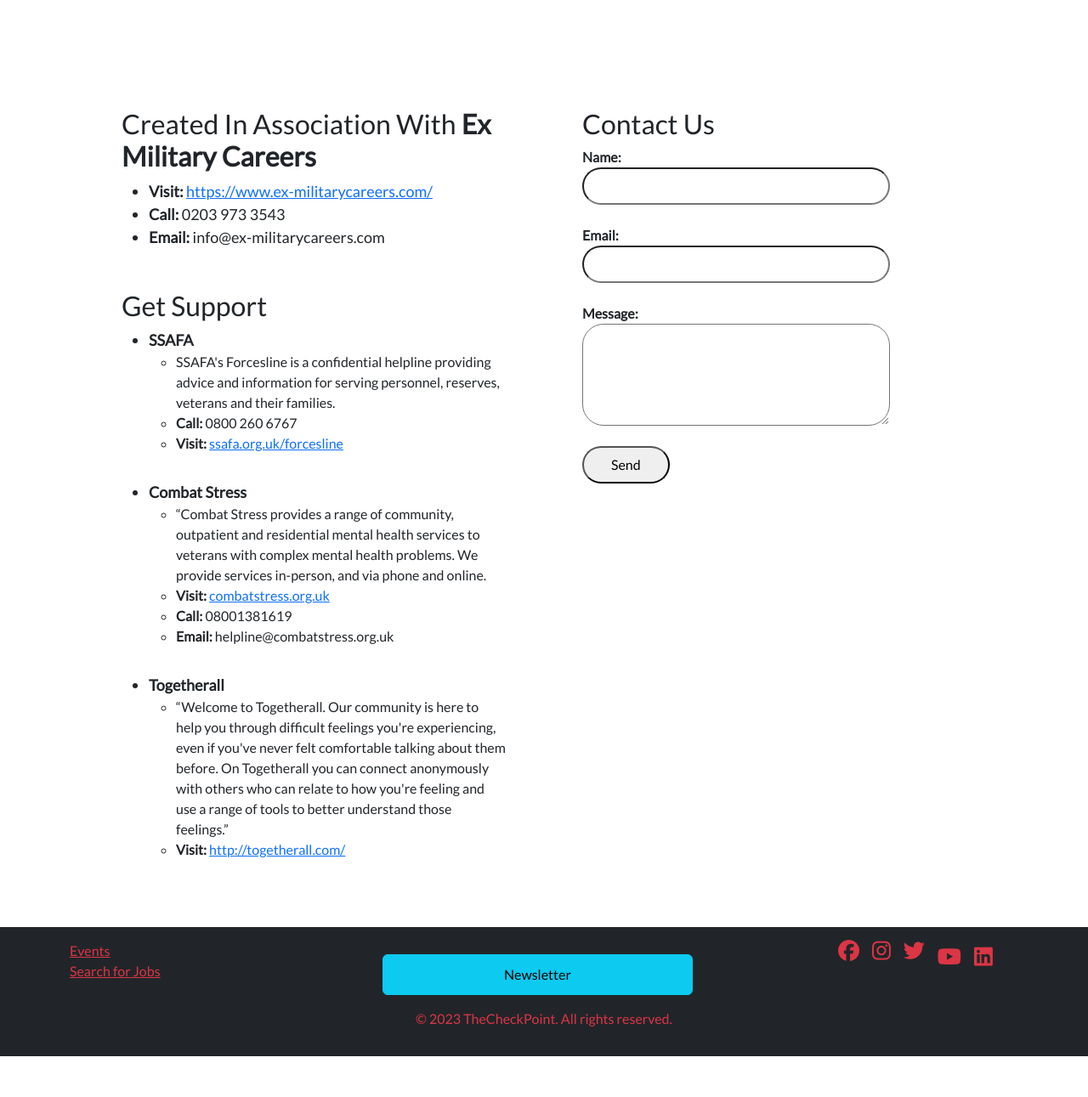
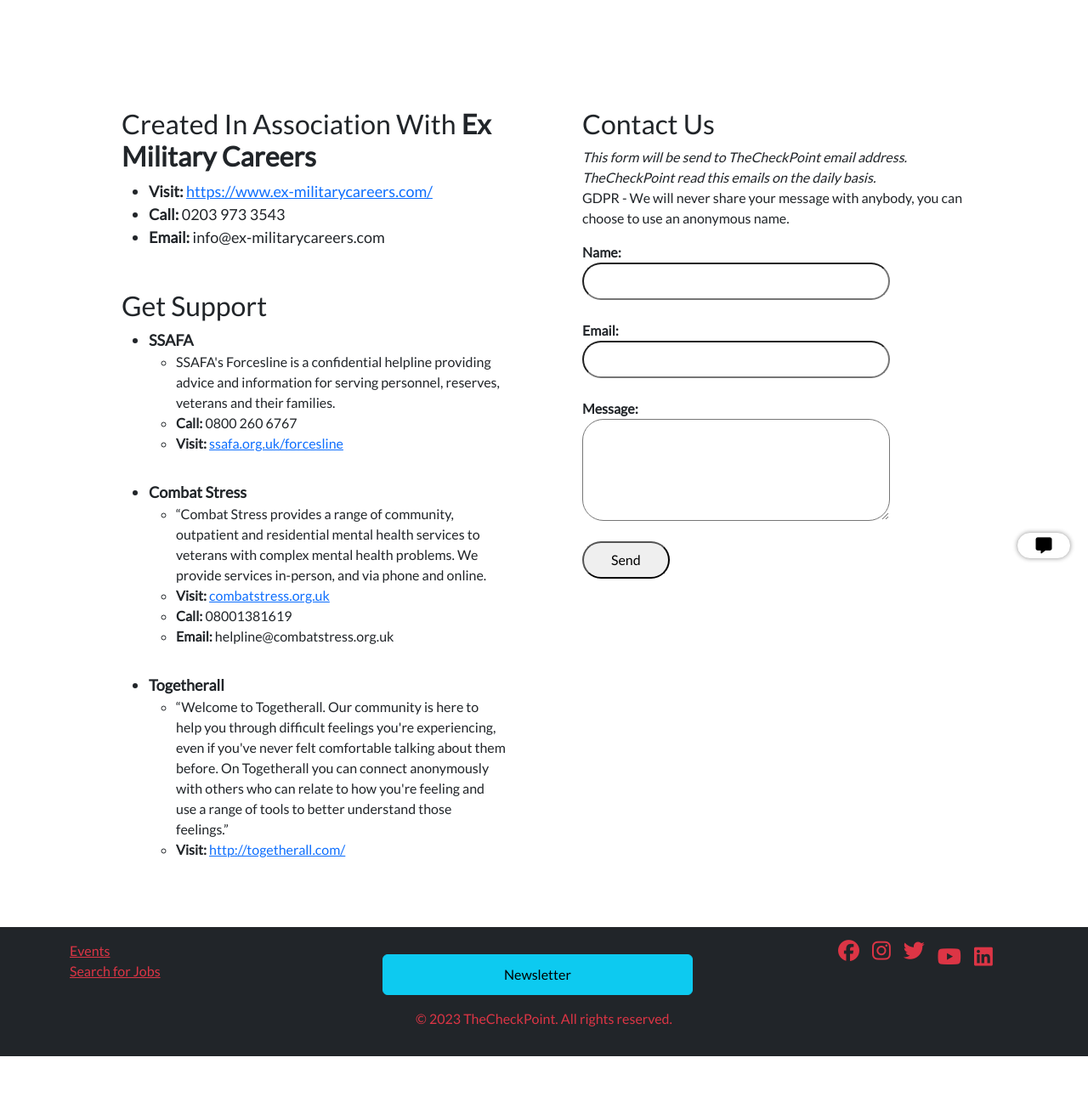
Before and after one commit to llewellynksj/CheckpointSite, a Django app: page /contact/ in a window 1280 px wide. Shown: the part 122-1413 px from the top of the page at 85% size. Run offline with Django 3.2, Linux system fonts and the light colour scheme; some libraries are stand-ins or nearby versions.

Commit message:
add a pop-up assistant message

```diff
--- a/static/js/script.js
+++ b/static/js/script.js
@@ -75,3 +75,72 @@
         validateEmail(email);
     });
 })(jQuery);
+
+// Get the button element
+const openChatBtn = document.getElementById("open-chat-btn");
+
+// Add click event listener to the button
+openChatBtn.addEventListener("click", openChatPopup);
+
+// Function to open the chat pop-up window
+function openChatPopup() {
+  // The chat pop-up window code goes here...
+}
+
+// Function to open the chat pop-up window
+function openChatPopup() {
+    // Create the chat pop-up window
+    const chatPopup = document.createElement("div");
+    chatPopup.id = "chat-popup";
+    chatPopup.innerHTML = `
+      <div id="chat-area">
+        <div id="chat-messages">
+          <p>Hello! Please select one of the following options:</p>
+        </div>
+        <div id="chat-buttons">
+          <button id="option1">I need immediate help!</button>
+          <hr>
+          <button id="option2">I need to talk with someone.</button>
+          <hr>
+          <button id="option3">I am looking for a job.</button>
+        </div>
+      </div>
+    `;
+
+    // Add the chat pop-up window to the body element
+    document.body.appendChild(chatPopup);
+
+    // Add click event listeners to the buttons
+    const option1Btn = document.getElementById("option1");
+    const option2Btn = document.getElementById("option2");
+    const option3Btn = document.getElementById("option3");
+    option1Btn.addEventListener("click", option1Clicked);
+    option2Btn.addEventListener("click", option2Clicked);
+    option3Btn.addEventListener("click", option3Clicked);
+
+    // Function to handle Option 1 click
+    function option1Clicked() {
+      const message = "If you are in a crisis and need urgent help, please contact your GP or Samaritans on 116 123, or dial 999.";
+      addMessageToChat(message);
+    }
+
+    // Function to handle Option 2 click
+    function option2Clicked() {
+      const message = "Combat Stress provides a range of community, outpatient and residential mental health services to veterans with complex mental health problems. We provide services in-person, and via phone and online. Visit: combatstress.org.uk;  FREE HELPLINE: 0800 1381619;  Email: helpline@combatstress.org.uk";
+      addMessageToChat(message);
+    }
+
+    // Function to handle Option 3 click
+    function option3Clicked() {
+      const message = "You can search of a job on: https://www.ex-militarycareers.com/jobs/";
+      addMessageToChat(message);
+    }
+
+    // Function to add a message to the chat area
+    function addMessageToChat(message) {
+      const chatMessages = document.getElementById("chat-messages");
+      const messageElement = document.createElement("p");
+      messageElement.textContent = message;
+      chatMessages.appendChild(messageElement);
+    }
+  }
--- a/templates/base.html
+++ b/templates/base.html
@@ -67,13 +67,32 @@
     {% block content %}
 
     {% endblock %}
+    <div>
+    <button id="open-chat-btn" style="
+    position: fixed;
+    bottom: 20px;
+    right: 20px;
+    width: 5%;
+    background-color: white;
+    border: 1px solid #ccc;
+    border-radius: 44px;
+    box-shadow: 0 0 5px rgba(0, 0, 0, 0.3);
+    z-index: 9999;
+    font-size: 19px;
+"><i class="fa-solid fa-message"></i></button>
+    </div>
+
+
     <!-- footer -->
+
     {% include 'includes/footer.html' %}
 
     {% block postloadjs %}
 
     {% endblock %}
 
+
+
 </body>
 
 </html>
--- a/templates/contact.html
+++ b/templates/contact.html
@@ -42,7 +42,11 @@
     </div>
     <div id="contact-form">
         <h2>Contact Us</h2>
-        <form method="POST" action="">
+        <em>
+            <p>This form will be send to TheCheckPoint email address. <br> TheCheckPoint read this emails on the daily
+                basis.
+        </em><br> GDPR - We will never share your message with anybody, you can choose to use an anonymous name.</p>
+        <form action="mailto:thecheckpoint@gmail.com" method="post" enctype="text/plain">
             <label for="name">Name:</label>
             <input type="text" id="name" name="name" required><br>
 
```
Also changed, not shown: static/css/style.css (+49 -0 lines).
